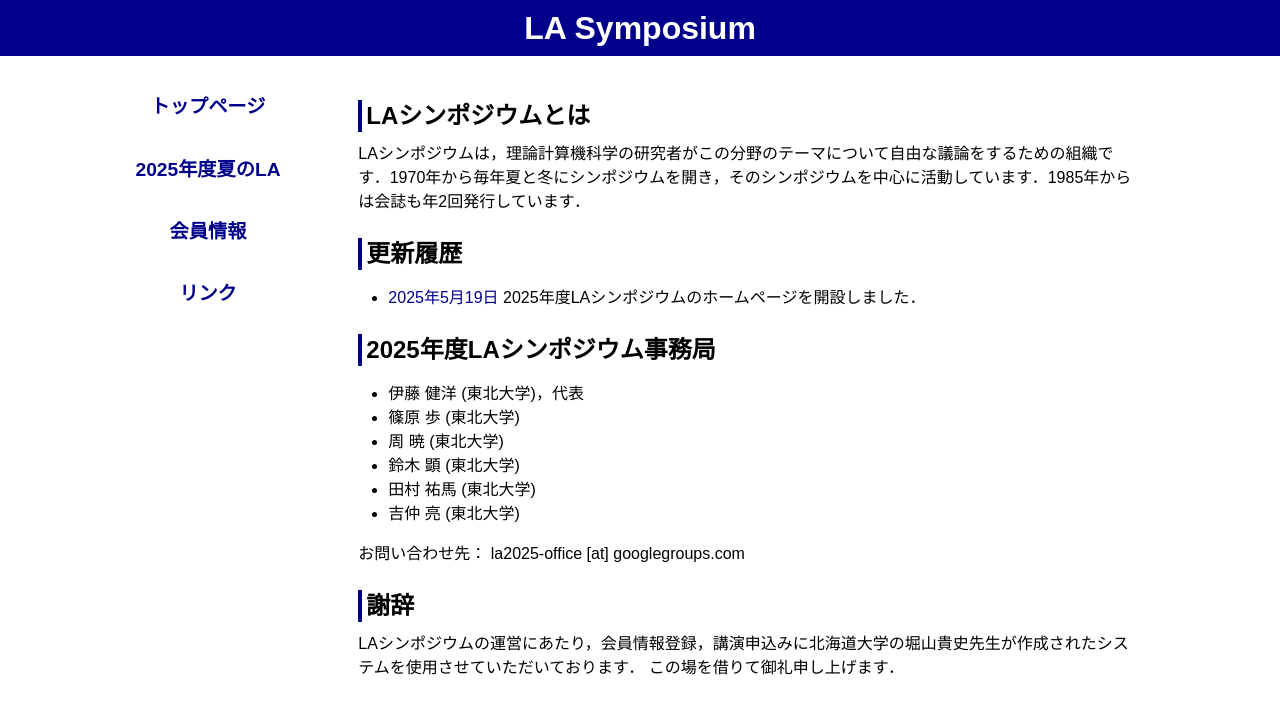
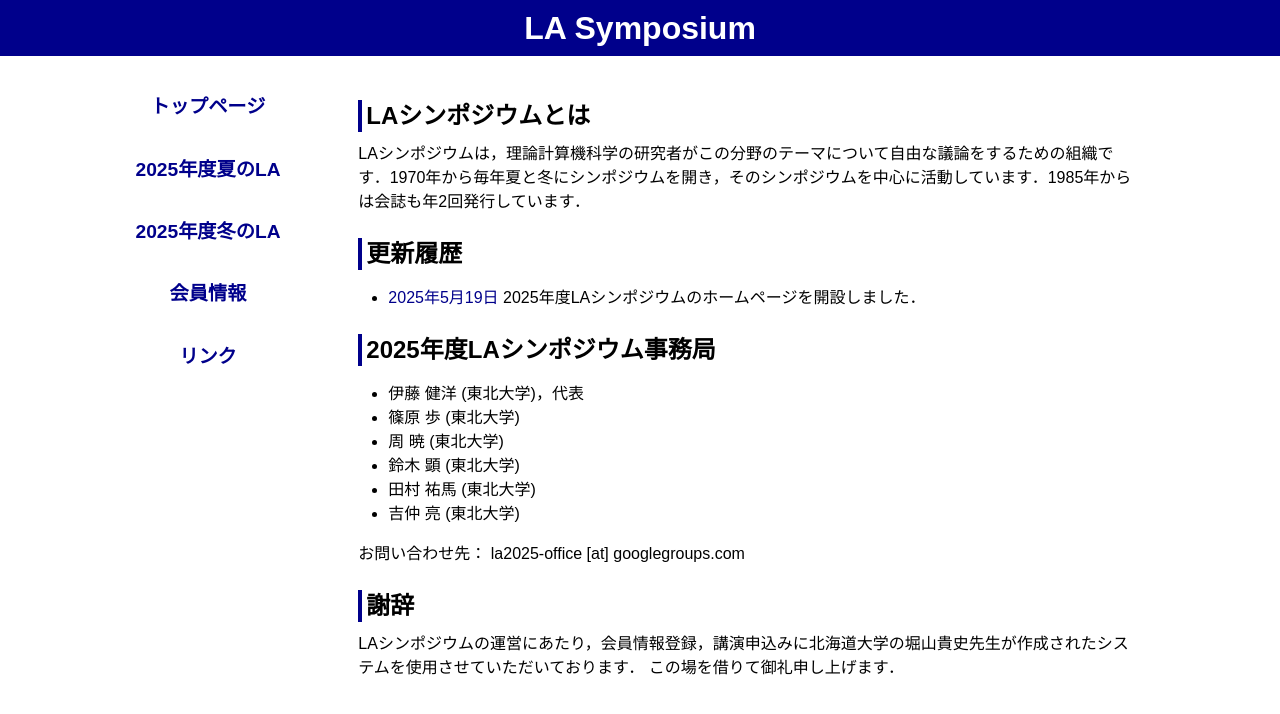
Before and after one commit to ytamura12/la-symposium_test.github.io, a Jekyll site: the page built from index.md, in a window 1280 px wide. Shown: the top 714 px of the page. Built offline with Jekyll 4.4.1, drawn with Linux system fonts in a browser that asks for light colours.

Commit message:
Update default.html

```diff
--- a/_layouts/default.html
+++ b/_layouts/default.html
@@ -15,7 +15,7 @@
       <ul role="menubar">
         <li role="menuitem"><a href={{ "/la-symposium_test.github.io/index.html" | relative_url }}>トップページ</a></li>
         <li role="menuitem"><a href={{ "/la-symposium_test.github.io/2025/summer.html" | relative_url }}>2025年度夏のLA</a></li>
-<!--         <li role="menuitem"><a href={{ "/2025/winter.html" | relative_url }}>2025年度冬のLA</a></li> -->
+        <li role="menuitem"><a href={{ "/la-symposium_test.github.io/2025/winter.html" | relative_url }}>2025年度冬のLA</a></li>
         <li role="menuitem"><a href={{ "/la-symposium_test.github.io/members.html" | relative_url }}>会員情報</a></li>
         <li role="menuitem"><a href={{ "/la-symposium_test.github.io/links.html" | relative_url }}>リンク</a></li>
       </ul>
```
